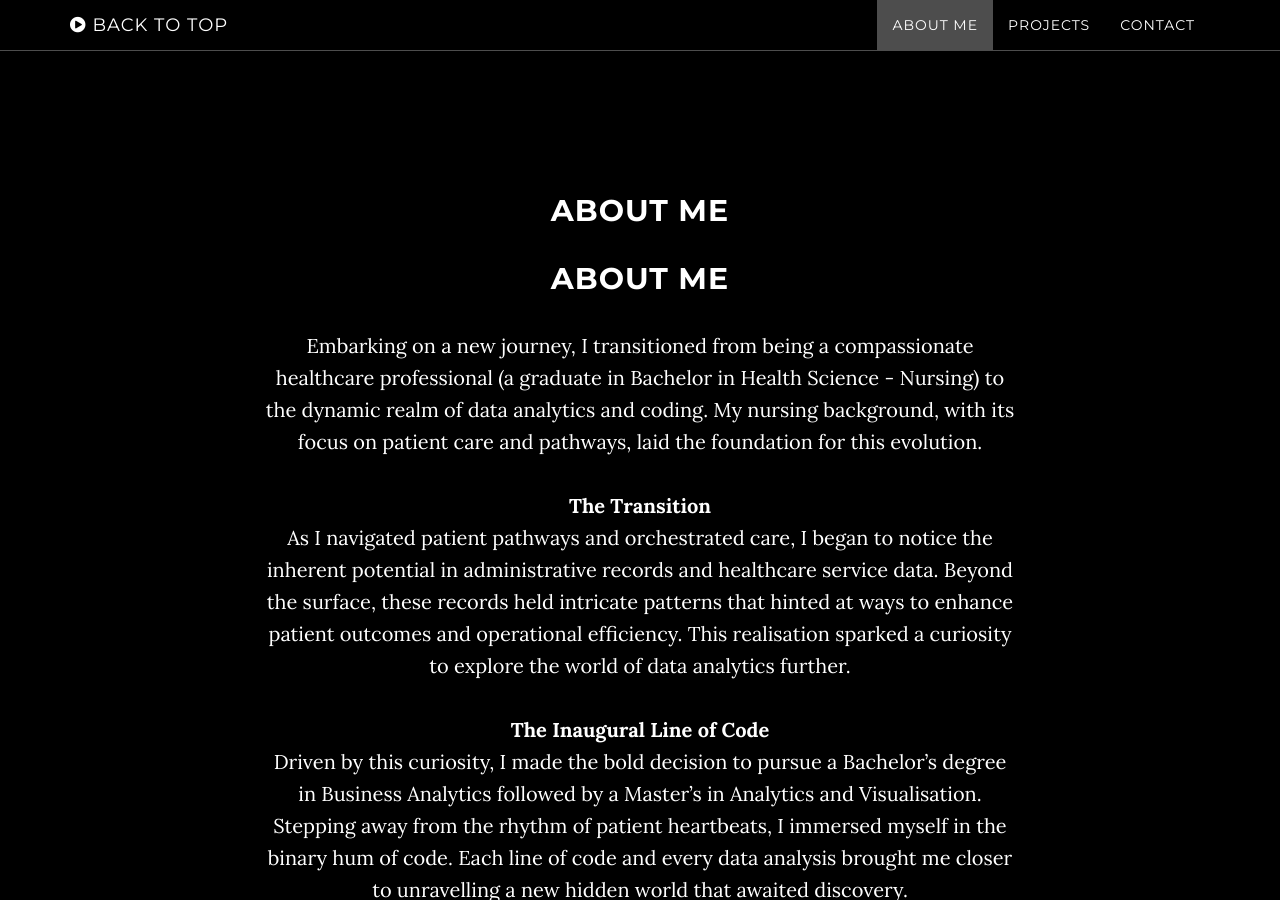
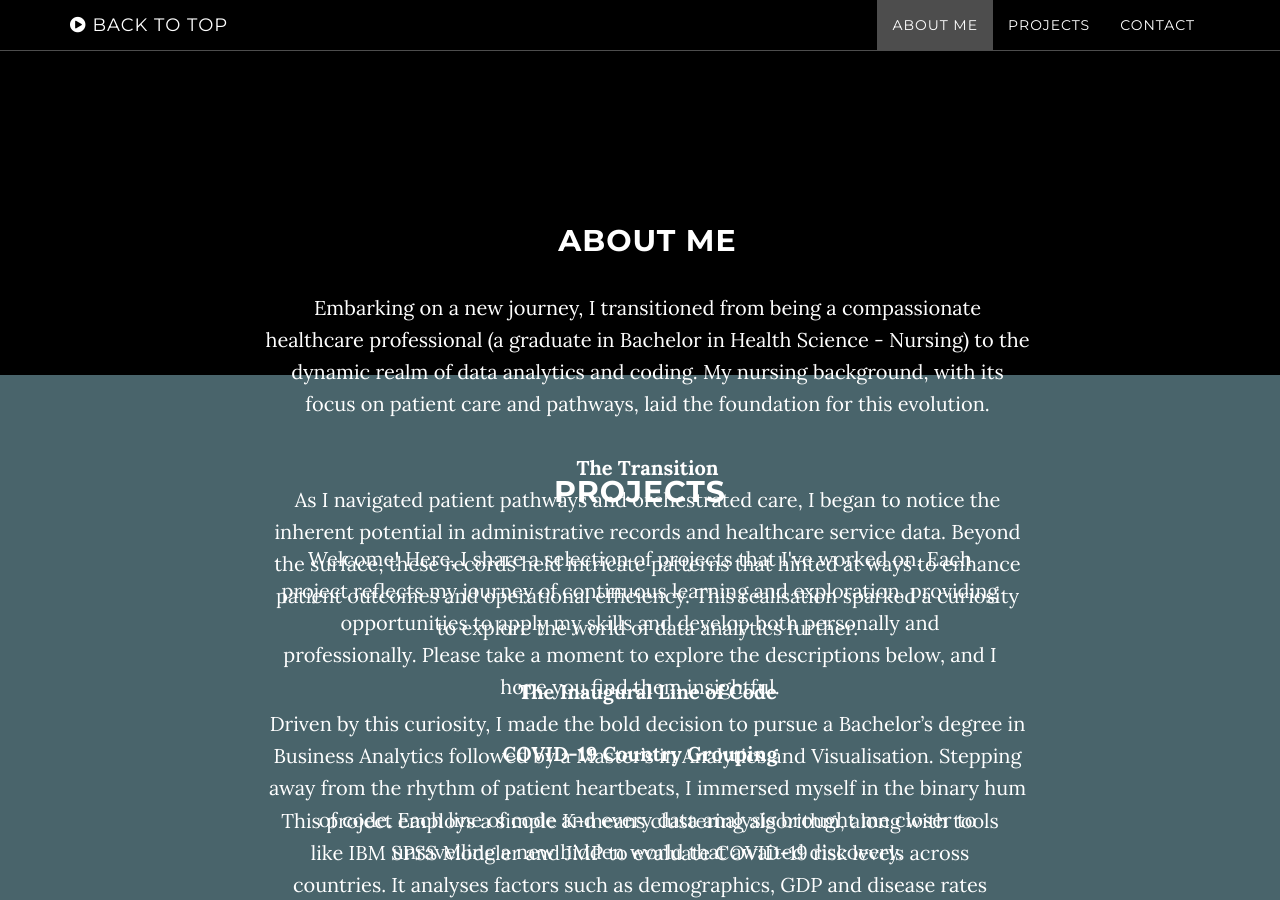
Before and after one commit to Md-Khid/Md-Khid, a Jekyll site: the page built from index.html, in a window 1280 px wide and 900 px high, scrolled down 926 px. Built offline with Jekyll 4.4.1, drawn with Linux system fonts in a browser that asks for light colours.

Commit message:
Update about.html

```diff
--- a/_includes/about.html
+++ b/_includes/about.html
@@ -8,7 +8,7 @@
     <section id="about" class="container content-section text-center">
       <div class="row">
         <div class="col-lg-8 col-lg-offset-2">
-          <h2 style="margin-top: 20px;">About Me</h2>
+        <div style="position: absolute; top: 50px;">
           <h2>About Me </h2>
           <p>Embarking on a new journey, I transitioned from being a compassionate healthcare professional
             (a graduate in Bachelor in Health Science - Nursing) to the dynamic realm of data analytics and coding.
```
